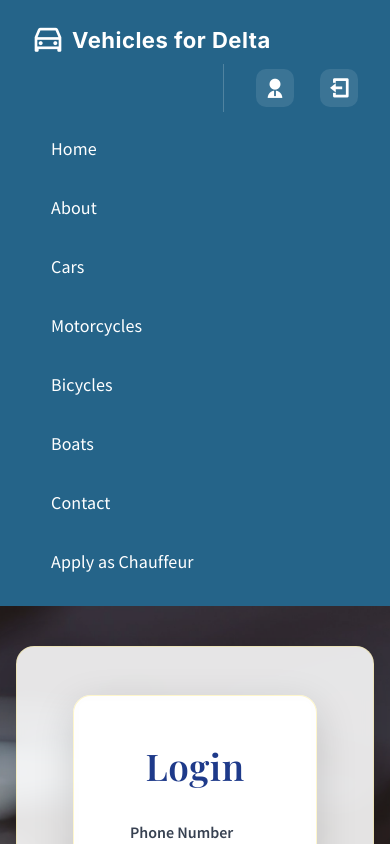
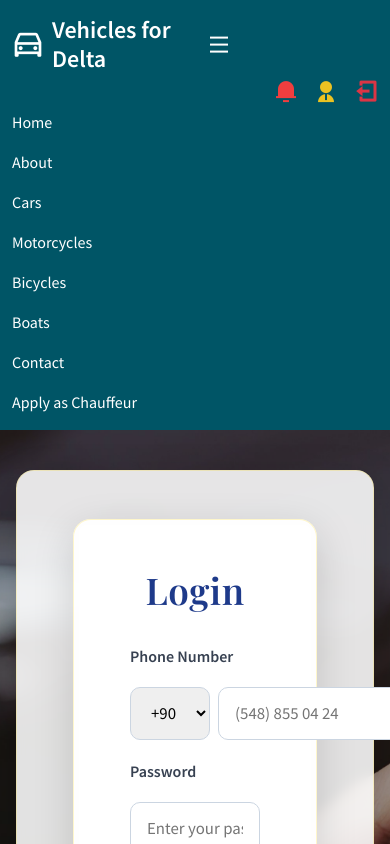
Before and after one commit to safa200322/DELTA, a React (Create React App) app in the folder frontend/: page /login in a window 390 px wide. Shown: the top 844 px of the page. Built offline with nearby package versions, Linux system fonts and the light colour scheme; sample sign-in values are in the browser's storage; a web font is replaced by a local one.

Commit message:
refactor: Simplify Header component structure and improve mobile navigation

```diff
--- a/frontend/src/components/Header/Header.jsx
+++ b/frontend/src/components/Header/Header.jsx
@@ -73,66 +73,27 @@ const Header = () => {
   navLinksToShow.push({ path: "/apply-chauffeur", display: "Apply as Chauffeur" });
 
   return (
-    <header
-      className="header"
-      ref={menuRef}
-      style={{
-        boxShadow: '0 2px 16px 0 #0001',
-        zIndex: 100,
-        background: '#256489',
-        color: '#fff',
-        fontFamily: 'Inter, Arial, sans-serif',
-        letterSpacing: 0.1,
-        fontWeight: 500,
-        minHeight: 72,
-      }}
-      aria-label="Main site header"
-    >
-      <Container fluid style={{ maxWidth: 1440, padding: '0 32px' }}>
-        <Row className="align-items-center" style={{ minHeight: 72 }}>
-          {/* Branding */}
-          <Col xs="12" md="2" lg="2" className="d-flex align-items-center" style={{ minWidth: 180 }}>
-            <Link
-              to="/home"
-              className="d-flex align-items-center gap-2"
-              style={{ textDecoration: 'none', color: '#fff' }}
-              aria-label="Go to home page"
-            >
-              <i className="ri-car-line" style={{ fontSize: 32, color: '#fff' }}></i>
-              <span style={{ fontWeight: 800, fontSize: 22, letterSpacing: 0.5, color: '#fff', fontFamily: 'Inter, Arial, sans-serif' }}>
-                Vehicles for Delta
-              </span>
+    <header className="header" ref={menuRef}>
+      <Container>
+        <Row className="align-items-center">
+          <Col xs="6" md="2" lg="2">
+            <div className="header__branding">
+              <Link to="/home" className="d-flex align-items-center gap-2">
+                <i className="ri-car-line"></i>
+                <h1 className="header__title mb-0">Vehicles for Delta</h1>
               </Link>
+            </div>
           </Col>
 
-          {/* Navigation */}
-          <Col xs="12" md="7" lg="7" className="d-none d-md-flex align-items-center justify-content-center" style={{ height: 72 }}>
-            <Nav className="navigation" ref={navRef} style={{ gap: 8 }} aria-label="Main navigation">
-              <div className="menu d-flex gap-2" style={{ alignItems: 'center' }}>
+          <Col xs="6" md="5" lg="6" className="d-flex align-items-center">
+            <span className="mobile__menu d-md-none">
+              <i className="ri-menu-line" onClick={toggleMenu}></i>
+            </span>
+            <Nav className="navigation d-none d-md-flex" ref={navRef}>
+              <div className="menu d-flex gap-3">
                 {navLinksToShow.map((item, index) => (
-                  <NavItem key={index} style={{ margin: '0 2px' }}>
-                    <RouterNavLink
-                      to={item.path}
-                      className={({ isActive }) =>
-                        isActive ? "nav__active nav__item" : "nav__item"
-                      }
-                      style={({ isActive }) => ({
-                        fontWeight: isActive ? 700 : 500,
-                        fontSize: 16,
-                        color: '#fff',
-                        background: isActive ? 'rgba(255,255,255,0.12)' : 'transparent',
-                        borderRadius: 8,
-                        padding: '8px 18px',
-                        transition: 'all 0.18s',
-                        letterSpacing: 0.1,
-                        textDecoration: 'none',
-                        boxShadow: isActive ? '0 2px 8px #fff1' : 'none',
-                        border: isActive ? '1.5px solid #fff2' : '1.5px solid transparent',
-                        display: 'inline-block',
-                        outline: isActive ? '2px solid #fff' : 'none',
-                      })}
-                      aria-current={({ isActive }) => (isActive ? 'page' : undefined)}
-                    >
+                  <NavItem key={index}>
+                    <RouterNavLink to={item.path} className={({ isActive }) => (isActive ? "nav__active nav__item" : "nav__item")}>
                       {item.display}
                     </RouterNavLink>
                   </NavItem>
@@ -141,88 +102,58 @@ const Header = () => {
             </Nav>
           </Col>
 
-          {/* User Actions */}
-          <Col xs="12" md="3" lg="3" className="d-flex align-items-center justify-content-end gap-2" style={{ minWidth: 220 }}>
-            <div style={{ display: 'flex', alignItems: 'center', gap: 18, borderLeft: '1.5px solid #fff3', paddingLeft: 24, height: 48 }}>
+          <Col xs="12" md="5" lg="4" className="d-flex align-items-center justify-content-end gap-2">
             {isAuthenticated && (
-                <div style={{ display: 'flex', alignItems: 'center', gap: 18 }}>
+              <>
+                <Link to="/notifications" className="profile__icon" title="Notifications">
+                  <i className="ri-notification-3-fill" style={{ color: "#EF3E3F" }}></i>
+                </Link>
                 {userType === 'user' &&
-                    <Link to="/profile/ProfileOverview" className="profile__icon" title="User Profile" style={{ display: 'flex', alignItems: 'center', justifyContent: 'center', width: 38, height: 38, borderRadius: 10, background: 'rgba(255,255,255,0.10)', transition: 'background 0.18s' }}>
-                      <i className="ri-user-3-fill" style={{ color: "#fff", fontSize: 22 }}></i>
+                  <Link to="/profile/ProfileOverview" className="profile__icon" title="User Profile">
+                    <i className="ri-user-3-fill" style={{ color: "#007bff" }}></i>
                   </Link>
                 }
                 {userType === 'chauffeur' &&
-                    <Link to="/chauffeur/dashboard" className="profile__icon" title="Chauffeur Profile" style={{ display: 'flex', alignItems: 'center', justifyContent: 'center', width: 38, height: 38, borderRadius: 10, background: 'rgba(255,255,255,0.10)', transition: 'background 0.18s' }}>
-                      <i className="ri-steering-2-fill" style={{ color: "#fff", fontSize: 22 }}></i>
+                  <Link to="/chauffeur/dashboard" className="profile__icon" title="Chauffeur Profile">
+                    <i className="ri-steering-2-fill" style={{ color: "#28a745" }}></i>
                   </Link>
                 }
                 {userType === 'vehicle-owner' &&
-                    <Link to="/profile/rentee-profile" className="profile__icon" title="Rentee Profile" style={{ display: 'flex', alignItems: 'center', justifyContent: 'center', width: 38, height: 38, borderRadius: 10, background: 'rgba(255,255,255,0.10)', transition: 'background 0.18s' }}>
-                      <i className="ri-car-fill" style={{ color: "#fff", fontSize: 22 }}></i>
+                  <Link to="/profile/rentee-profile" className="profile__icon" title="Rentee Profile">
+                    <i className="ri-car-fill" style={{ color: "#F88D56" }}></i>
                   </Link>
                 }
                 {userType === 'admin' &&
-                    <Link to="/admin" className="profile__icon" title="Admin Profile" style={{ display: 'flex', alignItems: 'center', justifyContent: 'center', width: 38, height: 38, borderRadius: 10, background: 'rgba(255,255,255,0.10)', transition: 'background 0.18s' }}>
-                      <i className="ri-user-2-fill" style={{ color: "#fff", fontSize: 22 }}></i>
+                  <Link to="/admin" className="profile__icon" title="Admin Profile">
+                    <i className="ri-user-2-fill" style={{ color: "#EBC222" }}></i>
                   </Link>
                 }
                 <button
                   onClick={handleLogout}
                   className="profile__icon"
                   style={{
-                      background: 'rgba(255,255,255,0.10)',
+                    background: 'none',
                     border: 'none',
                     cursor: 'pointer',
-                      padding: 0,
-                      display: 'flex',
-                      alignItems: 'center',
-                      justifyContent: 'center',
-                      width: 38,
-                      height: 38,
-                      borderRadius: 10,
-                      transition: 'background 0.18s',
+                    padding: 0
                   }}
                   title="Logout"
-                    aria-label="Logout"
                 >
-                    <i className="ri-logout-box-line" style={{ color: "#fff", fontSize: 22 }}></i>
+                  <i className="ri-logout-box-line" style={{ color: "#dc3545" }}></i>
                 </button>
-                </div>
+              </>
             )}
-            </div>
           </Col>
         </Row>
 
         {/* Mobile Navigation */}
         <Row className="d-md-none">
           <Col xs="12">
-            <Nav className="navigation mobile__nav" ref={navRef} style={{ marginTop: 8 }} aria-label="Mobile navigation">
-              <div className="menu" style={{ display: 'flex', flexDirection: 'column', gap: 2 }}>
+            <Nav className="navigation mobile__nav" ref={navRef}>
+              <div className="menu">
                 {navLinksToShow.map((item, index) => (
-                  <NavItem key={index} style={{ margin: '2px 0' }}>
-                    <RouterNavLink
-                      to={item.path}
-                      className={({ isActive }) =>
-                        isActive ? "nav__active nav__item" : "nav__item"
-                      }
-                      onClick={toggleMenu}
-                      style={({ isActive }) => ({
-                        fontWeight: isActive ? 700 : 500,
-                        fontSize: 18,
-                        color: '#fff',
-                        background: isActive ? 'rgba(255,255,255,0.12)' : 'transparent',
-                        borderRadius: 8,
-                        padding: '12px 18px',
-                        transition: 'all 0.18s',
-                        letterSpacing: 0.1,
-                        textDecoration: 'none',
-                        boxShadow: isActive ? '0 2px 8px #fff1' : 'none',
-                        border: isActive ? '1.5px solid #fff2' : '1.5px solid transparent',
-                        display: 'inline-block',
-                        outline: isActive ? '2px solid #fff' : 'none',
-                      })}
-                      aria-current={({ isActive }) => (isActive ? 'page' : undefined)}
-                    >
+                  <NavItem key={index}>
+                    <RouterNavLink to={item.path} className={({ isActive }) => (isActive ? "nav__active nav__item" : "nav__item")} onClick={toggleMenu}>
                       {item.display}
                     </RouterNavLink>
                   </NavItem>
```
Lines whose indentation alone changed are shown as unchanged.
